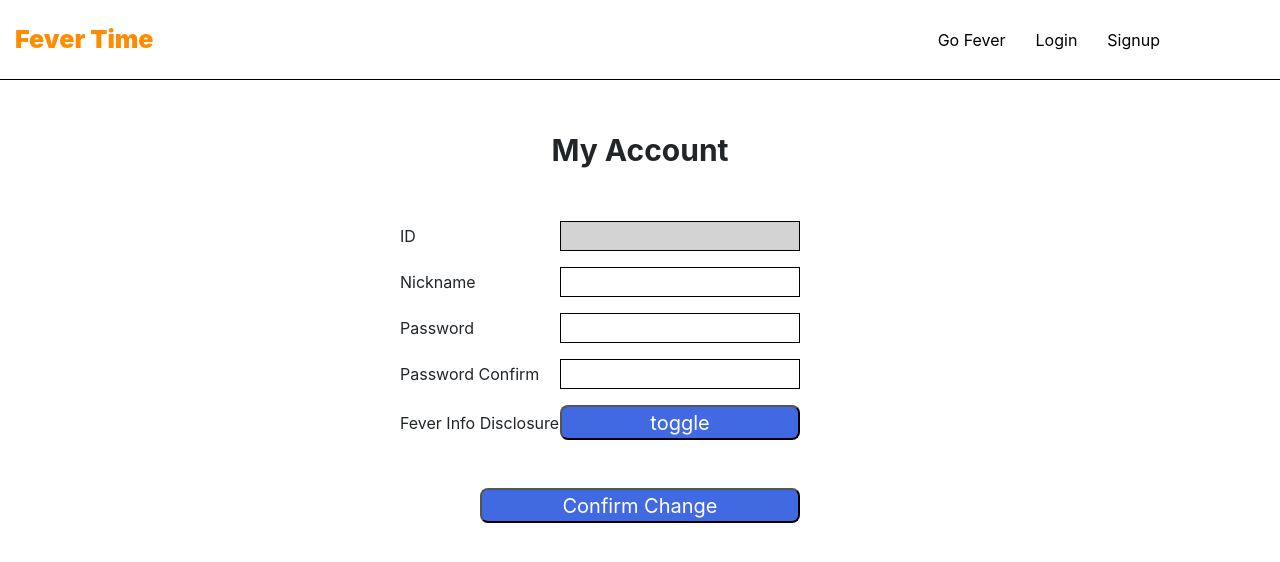
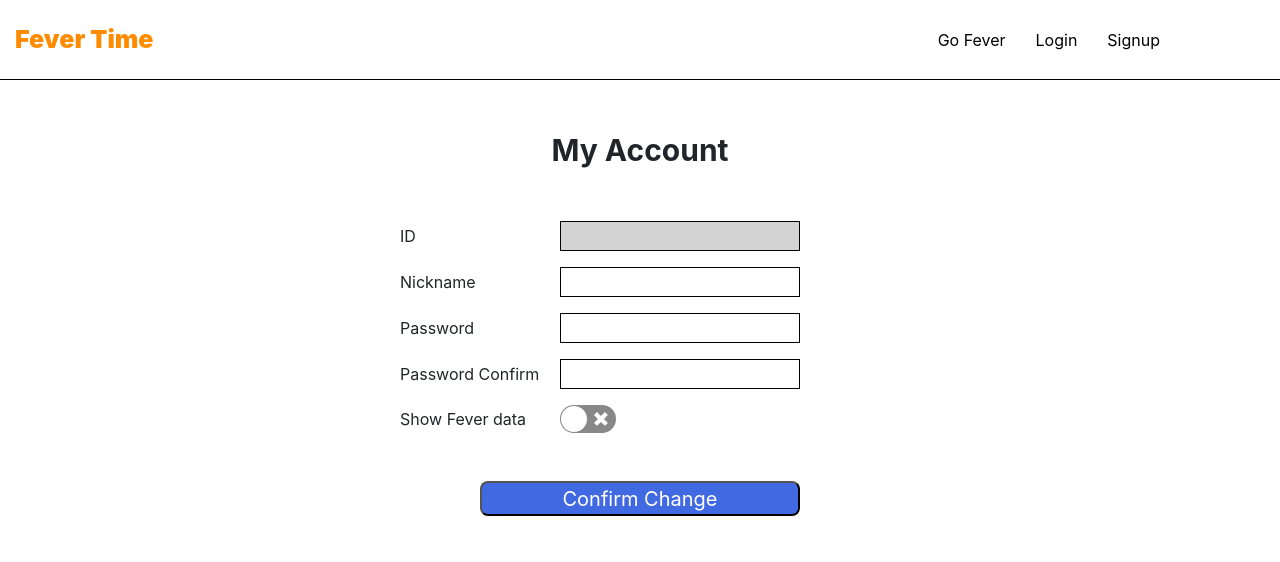
Before and after one commit to swsnu/swpp2019-team9, a React (Create React App) app in the folder fevertime_frontend/: page /myaccount in a window 1280 px wide. Shown: the top 562 px of the page. Built offline with nearby package versions, Linux system fonts and the light colour scheme; no server answers.

Commit message:
inwhanchun made toggle switch

```diff
--- a/fevertime_frontend/package.json
+++ b/fevertime_frontend/package.json
@@ -21,6 +21,7 @@
     "react-router-dom": "^5.1.2",
     "react-scripts": "3.2.0",
     "react-simple-timefield": "^3.0.0",
+    "react-switch": "^5.0.1",
     "react-test-renderer": "^16.10.2",
     "react-webcam": "^3.1.1",
     "redux": "^4.0.4",
--- a/fevertime_frontend/src/components/MyAccount.js
+++ b/fevertime_frontend/src/components/MyAccount.js
@@ -5,6 +5,7 @@ import PropTypes from 'prop-types';
 import Popup from "./component/PopupMessage";
 import axios from 'axios';
 import * as actionCreators from "../store/actions/index"
+import Switch from 'react-switch'
 class MyAccount extends Component {
     state={
         nickname: this.props.storedMyAccount.nickname,
@@ -107,10 +108,8 @@ class MyAccount extends Component {
                 </div>
                 <div className='d-flex mt-3 d-v-center'>
                     <div className='w-20'></div>
-                    <div className='w-20'>Fever Info Disclosure</div>
-                    <button className='w-30 button-blue' id="toggle-button"
-                            onClick = {this.clicktoggle}
-                    >toggle</button>
+                    <div className='w-20'>Show Fever data</div>
+                    <Switch onChange={this.clicktoggle} checked={this.props.storedMyAccount.showdata} id='toggle-button'/>
                 </div>
                 <div className='t-center mt-5 d-flex'>
                     <div className='w-30'></div>
```
Also changed, not shown: 1 other file (tests, documents, lock files or other folders).
